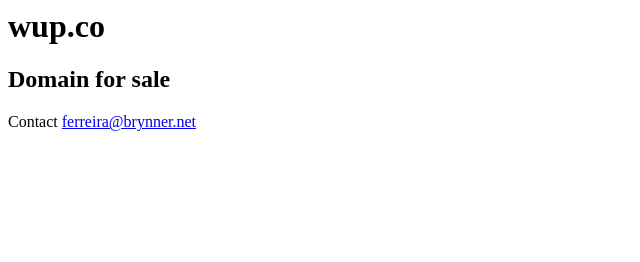
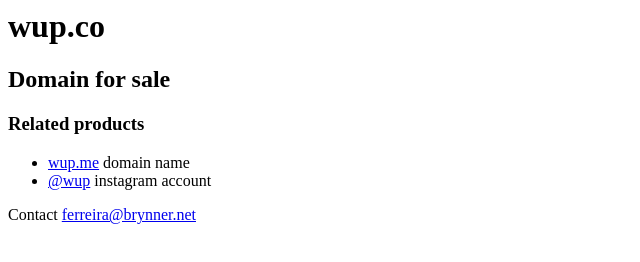
Before and after one commit to brynner/wup.co, a plain HTML site: page index.html in a window 1280 px wide. Shown: the whole page, without its empty margins (0-640 px from the left). Drawn offline with Linux system fonts and the light colour scheme.

Commit message:
Update index.html

```diff
--- a/index.html
+++ b/index.html
@@ -1,3 +1,10 @@
 <h1>wup.co</h1>
 <h2>Domain for sale</h2>
+
+<h3>Related products</h3>
+<ul>
+  <li><a href="http://wup.me">wup.me</a> domain name</li>
+  <li><a href="http://instagram.com/wup">@wup</a> instagram account</li>
+</ul>
+
 <p>Contact <a href="mailto:ferreira@brynner.net">ferreira@brynner.net</a></p>
```
